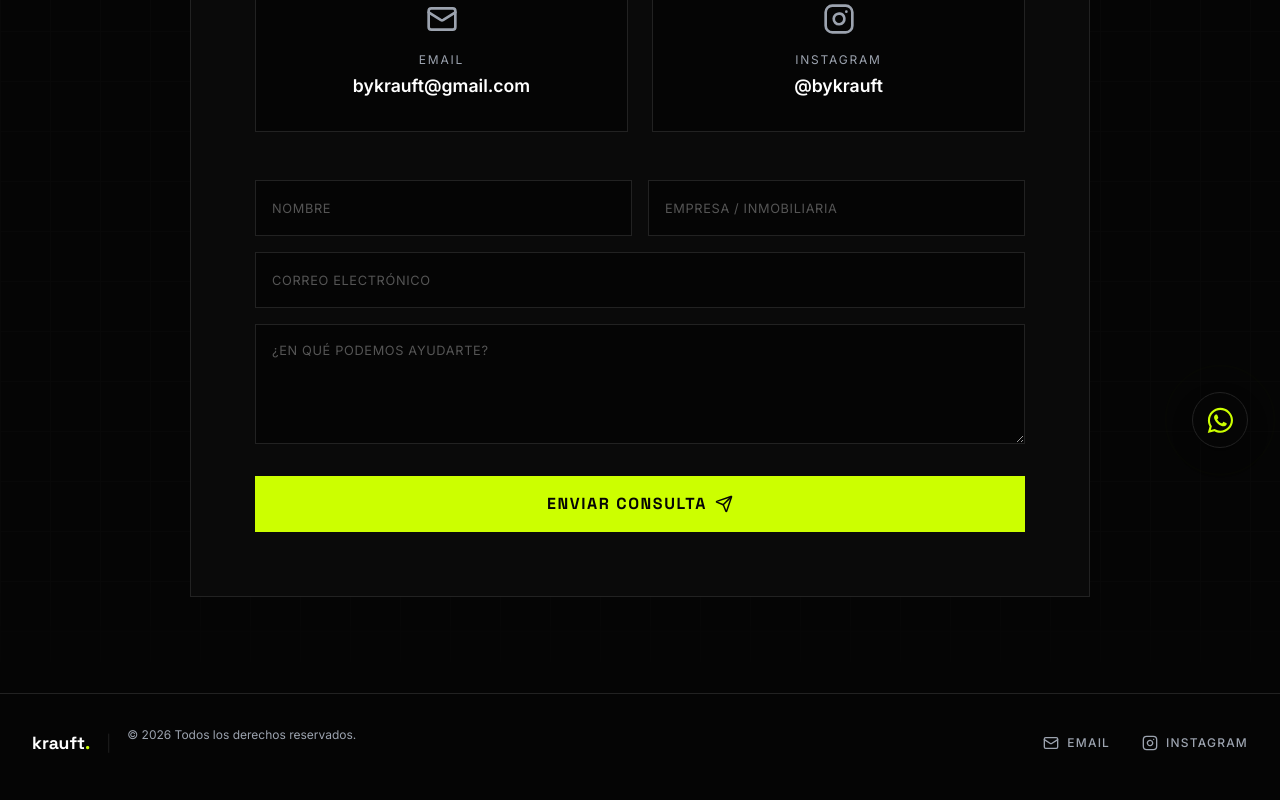
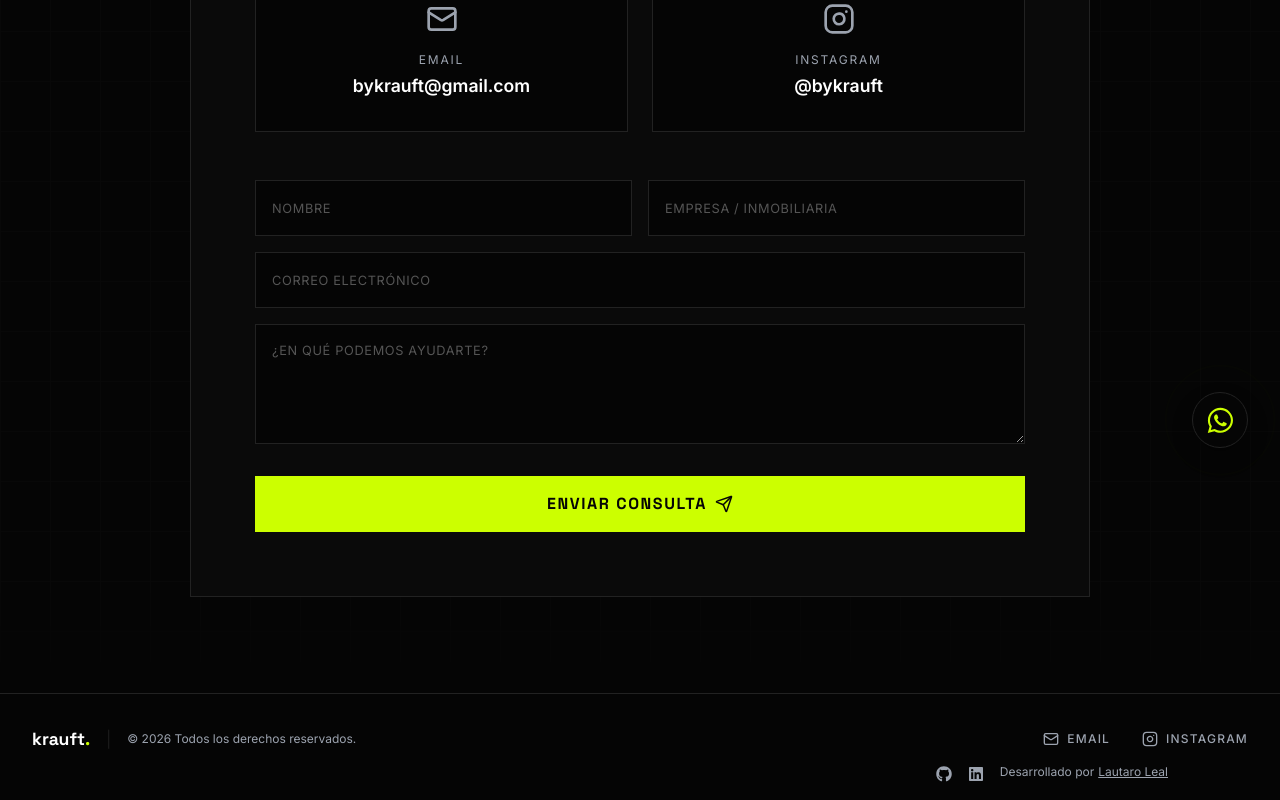
Before and after one commit to LautaroLeall/Krauft, a React (Vite) app: page /contacto in a window 1280 px wide. Shown: the part 320-1120 px from the top of the page. Built offline with nearby package versions, Linux system fonts and the light colour scheme.

Commit message:
add info (dev) in the foooter

```diff
--- a/src/components/layout/Footer.css
+++ b/src/components/layout/Footer.css
@@ -1,9 +1,8 @@
 .footer {
     background-color: var(--black);
     border-top: 1px solid var(--border-dark);
-    padding: 2rem 0;
+    padding: 2rem 0 1rem 0;
     margin-top: auto;
-    /* Empuja el footer al fondo si hay poco contenido */
 }
 
 .footer-container {
@@ -41,7 +40,7 @@
     font-family: var(--font-base);
 }
 
-/* --- ENLACES --- */
+/* ENLACES */
 .footer-links {
     display: flex;
     gap: 2rem;
@@ -65,10 +64,45 @@
     transform: translateY(-2px);
 }
 
-/* --- RESPONSIVE DESKTOP --- */
+/* INFO DEV */
+.footer-dev {
+    justify-content: end;
+    padding-right: 7rem;
+}
+
+.footer .github {
+    transition: 0.3s ease;
+    color: var(--gray);
+}
+
+.footer .github:hover {
+    color: var(--lime);
+    transform: scale(0.95);
+    transition: 0.3s ease;
+}
+
+.footer .linkedin {
+    color: var(--gray);
+    transition: 0.3s ease;
+}
+
+.footer .linkedin:hover {
+    color: var(--lime);
+    transform: scale(0.95);
+    transition: 0.3s ease;
+}
+
+/* RESPONSIVE DESKTOP */
 @media (min-width: 768px) {
     .footer-container {
         flex-direction: row;
         justify-content: space-between;
     }
 }
+
+@media (max-width: 768px) {
+    .footer-dev {
+        justify-content: center;
+        padding-right: 0;
+    }
+}
--- a/src/components/layout/Footer.jsx
+++ b/src/components/layout/Footer.jsx
@@ -1,4 +1,8 @@
 import { Mail, Instagram } from "lucide-react";
+import {
+    FaGithub,
+    FaLinkedin
+} from 'react-icons/fa'
 import "./Footer.css";
 
 export default function Footer() {
@@ -12,7 +16,7 @@ export default function Footer() {
                 <div className="footer-brand">
                     <span className="footer-logo">krauft<span className="text-lime">.</span></span>
                     <span className="divider">|</span>
-                    <p className="copyright">
+                    <p className="copyright m-0 p-0">
                         © {currentYear} Todos los derechos reservados.
                     </p>
                 </div>
@@ -36,6 +40,30 @@ export default function Footer() {
                 </div>
 
             </div>
+
+            <div className="footer-dev d-flex align-items-center pt-2 gap-3">
+                <div className="redes-dev d-flex gap-3">
+                    <a href="https://github.com/LautaroLeall"
+                        target="_blank"
+                        className='github text-decoration-none'>
+                        <FaGithub className='fs-6' />
+                    </a>
+                    <a href="https://www.linkedin.com/in/lauldp/"
+                        target="_blank"
+                        className='linkedin text-decoration-none'>
+                        <FaLinkedin className='fs-6' />
+                    </a>
+                </div>
+                <div className="text-dev d-flex align-items-center gap-1">
+                    <p className="p-0 m-0 copyright">
+                        Desarrollado por
+                    </p>
+                    <a href="https://wa.me/5493813399463" target="_blank" rel="noopener noreferrer" className="copyright">
+                        Lautaro Leal
+                    </a>
+                </div>
+            </div>
+
         </footer>
     );
 }
```
